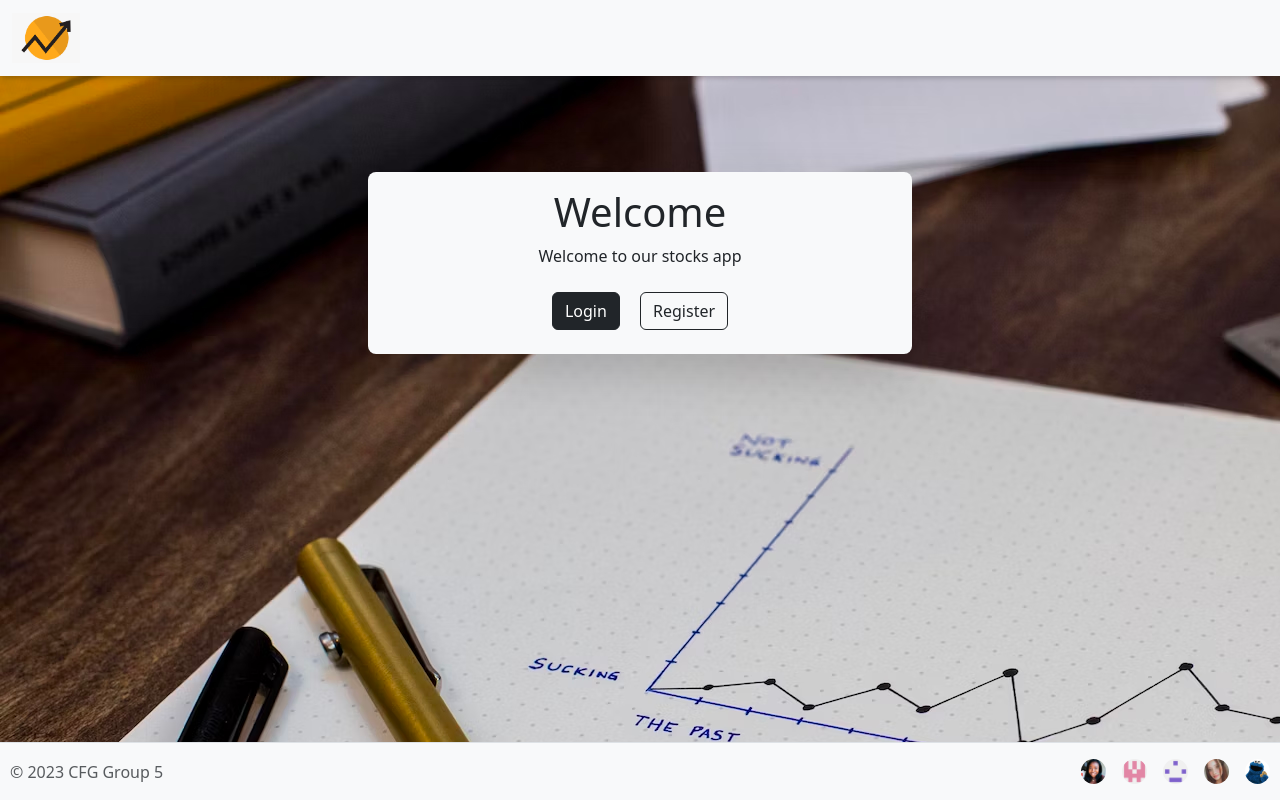
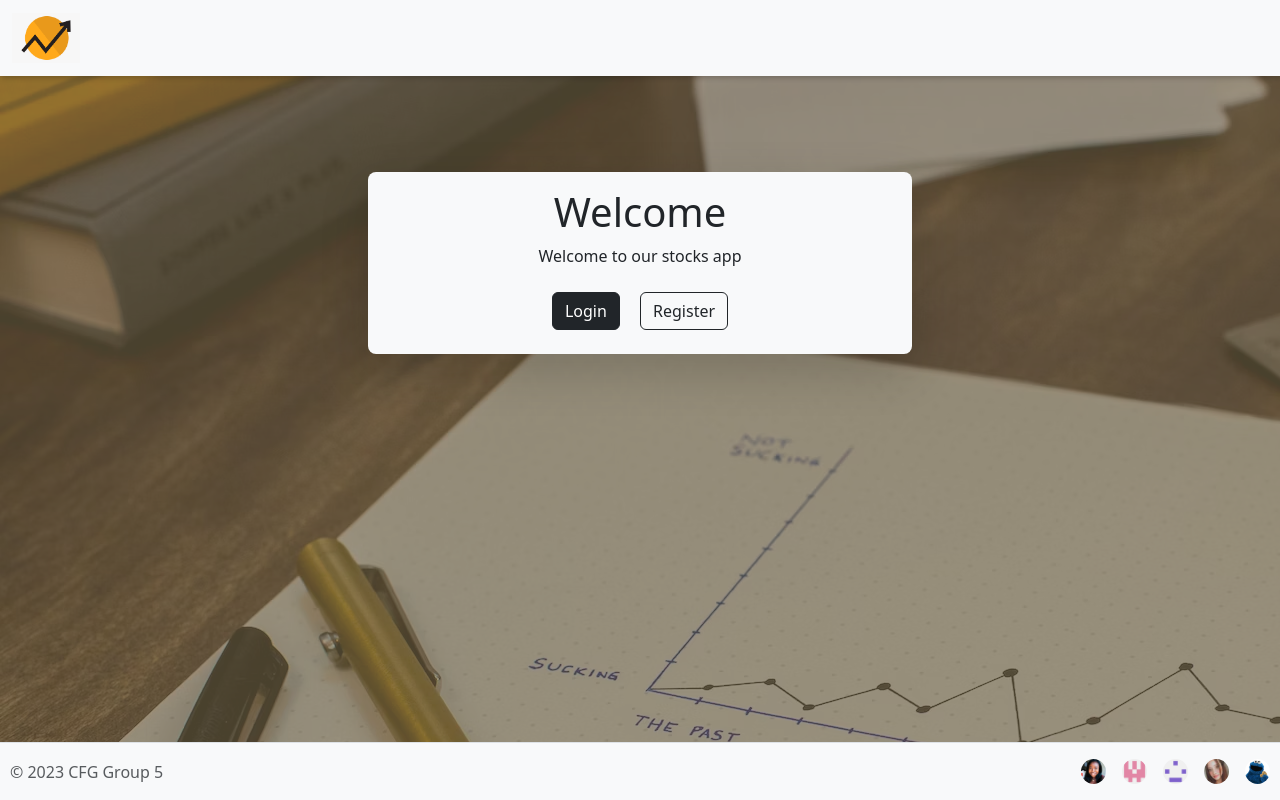
Before and after one commit to Koko-66/stocks-group-5, a Flask app: page / in a window 1280 px wide. Run offline with Flask 3, Linux system fonts and the light colour scheme; some libraries are stand-ins or nearby versions.

Commit message:
Add overlay for background image.

```diff
--- a/src/static/css/style.css
+++ b/src/static/css/style.css
@@ -25,11 +25,18 @@ canvas {
     z-index: -100;
 }
 
-/* .overlay {
-    background-color: #dfb6396b !important;
-    height: 100vh;
-    z-index: 99;
-} */
+.overlay {
+    position: fixed; /* Sit on top of the page content */
+    width: 100%; /* Full width (cover the whole page) */
+    height: 100%; /* Full height (cover the whole page) */
+    top: 0;
+    left: 0;
+    right: 0;
+    bottom: 0;
+    background-color: rgba(117, 105, 73, 0.625); /* Background colour with opacity */
+    z-index: -99; /* Specify a stack order*/
+    cursor: pointer; /* Add a pointer on hover */
+  }
 
 .footer {
     position: fixed;
@@ -38,14 +45,6 @@ canvas {
     padding: 0 10px;
     width: 100%;
 }
-/*
-.full-height {
-    height: 100%;
-} */
-
-/* .full-window {
-    height: 100vh;
-} */
 
 .article-img {
     height: 20vw;
--- a/src/templates/base.html
+++ b/src/templates/base.html
@@ -14,9 +14,9 @@
     <script src="https://cdnjs.cloudflare.com/ajax/libs/Chart.js/2.5.0/Chart.min.js"></script>
 
 </head>
-<body class="overlay main-image">
+<body class="main-image">
 {% block navbar %} {% include 'includes/navbar.html' %} {% endblock %}
-  <!-- <div class="overlay"> -->
+  <div class="overlay"></div>
       <div class="m-5">
         {# include('templates/partials/_messages.html') #}
         {# include('templates/partials/_search.html') #}
```
